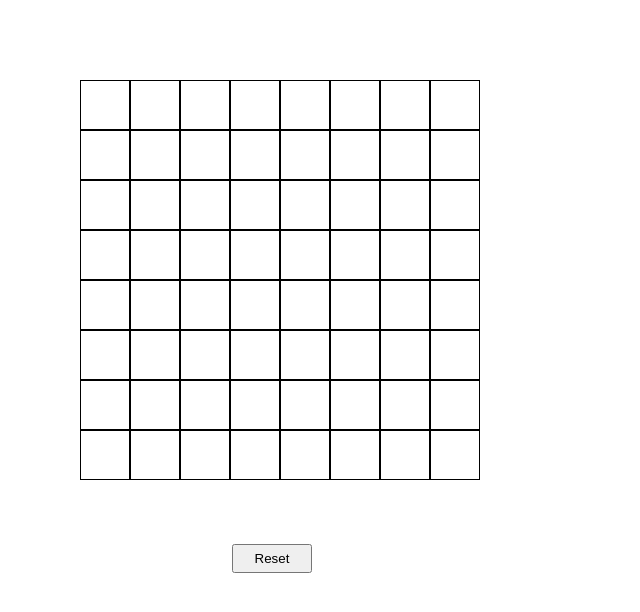
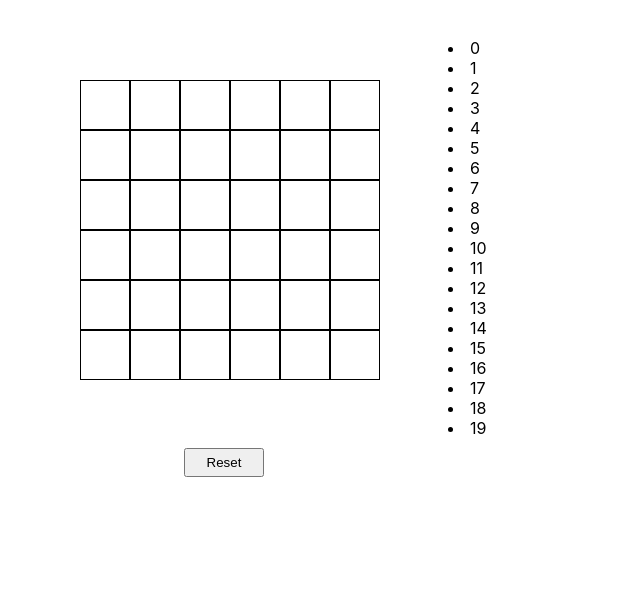
Before and after one commit to morgan-sam/Grid-Drag-Trail, a React (Create React App) app: page / in a window 1280 px wide. Shown: the top 612 px of the page, without its empty margins (0-640 px from the left). Built offline with nearby package versions, Linux system fonts and the light colour scheme.

Commit message:
move-list skeleton

```diff
--- a/src/comps/App.jsx
+++ b/src/comps/App.jsx
@@ -5,9 +5,14 @@ import Grid from 'comps/Grid.jsx';
 function App() {
 	const [ cells, setCells ] = useState([]);
 	return (
-		<div className="app">
-			<Grid dim={8} cells={cells} setCells={setCells} />
-			<button className='btn' onClick={() => setCells([])}>Reset</button>
+		<div className='app'>
+			<div className="grid-and-btn">
+				<Grid dim={6} cells={cells} setCells={setCells} />
+				<button className='btn' onClick={() => setCells([])}>Reset</button>
+			</div>
+			<li className='move-list'>
+				{[ ...Array(20) ].map((x, i) => <li>{i}</li>)}
+			</li>
 		</div>
 	);
 }
--- a/src/css/App.css
+++ b/src/css/App.css
@@ -1,4 +1,8 @@
 .app {
+	display: flex;
+}
+
+.grid-and-btn {
 	display: flex;
 	text-align: center;
 	flex-direction: column;
@@ -11,3 +15,9 @@
 	width: 5rem;
 	padding: 0.3rem;
 }
+
+.move-list {
+	display: flex;
+	flex-direction: column;
+	justify-content: center;
+}
```
